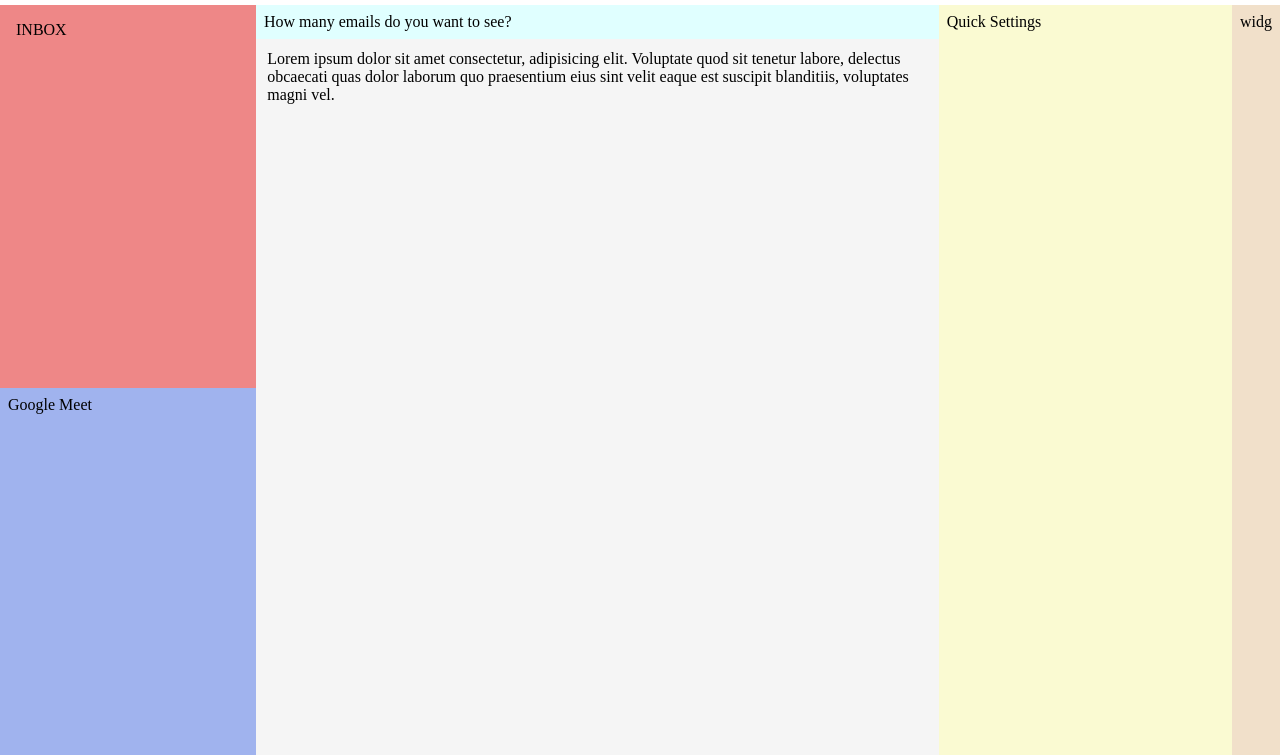
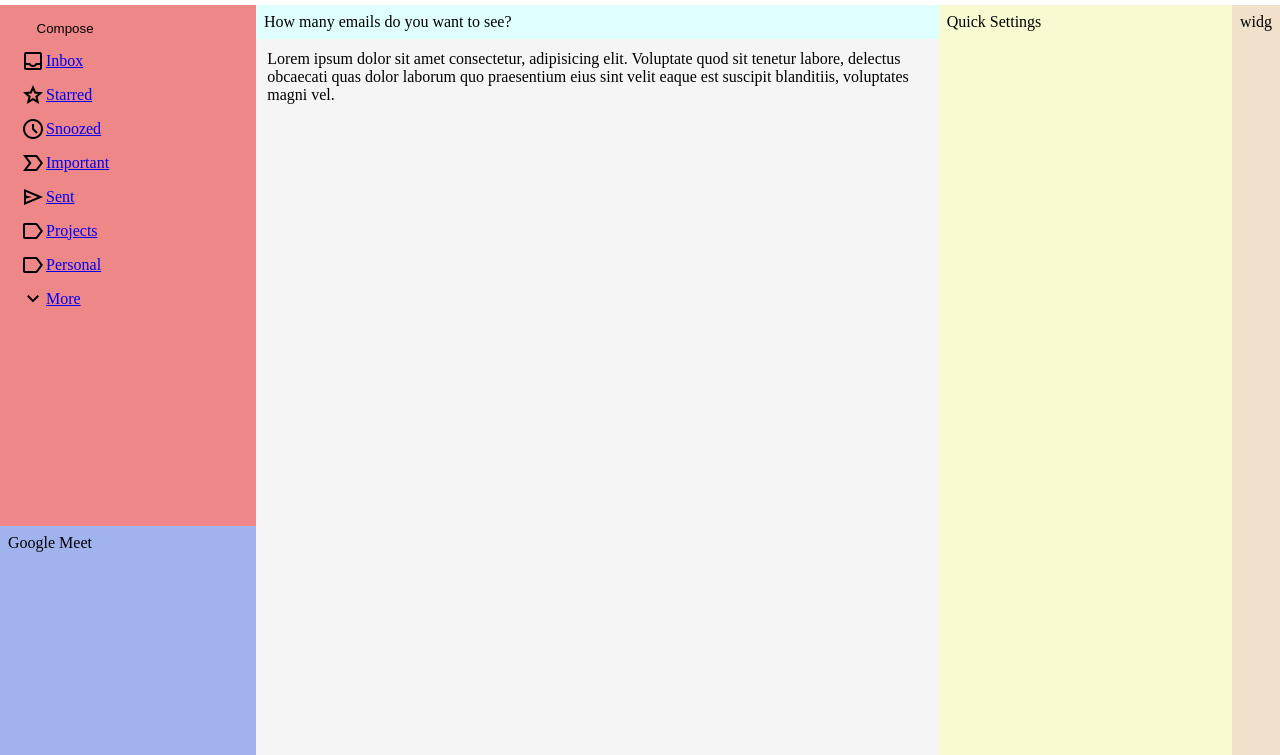
Before and after one commit to donaldmema/hoxton-html-gmail-components, a plain HTML site: page index.html in a window 1280 px wide. Shown: the part 45-800 px from the top of the page. Drawn offline with nearby package versions, Linux system fonts and the light colour scheme.

Commit message:
Created inbox section

```diff
--- a/index.html
+++ b/index.html
@@ -71,7 +71,43 @@
       </header>
 
       <aside class="left-panel">
-        <nav class="inbox-section">INBOX</nav>
+        <nav class="inbox-section">
+          <button class="inbox-section__compose-button">Compose</button>
+          <ul>
+            <li class="inbox-section__item">
+              <span class="material-symbols-outlined"> inbox </span>
+              <a href="#">Inbox</a>
+            </li>
+            <li class="inbox-section__item">
+              <span class="material-symbols-outlined"> star </span>
+              <a href="#">Starred</a>
+            </li>
+            <li class="inbox-section__item">
+              <span class="material-symbols-outlined"> schedule </span>
+              <a href="#">Snoozed</a>
+            </li>
+            <li class="inbox-section__item">
+              <span class="material-symbols-outlined"> label_important </span>
+              <a href="#">Important</a>
+            </li>
+            <li class="inbox-section__item">
+              <span class="material-symbols-outlined"> send </span>
+              <a href="#">Sent</a>
+            </li>
+            <li class="inbox-section__item">
+              <span class="material-symbols-outlined"> label </span>
+              <a href="#">Projects</a>
+            </li>
+            <li class="inbox-section__item">
+              <span class="material-symbols-outlined"> label </span>
+              <a href="#">Personal</a>
+            </li>
+            <li class="inbox-section__item">
+              <span class="material-symbols-outlined"> expand_more </span>
+              <a href="#">More</a>
+            </li>
+          </ul>
+        </nav>
         <div class="meetings-section">Google Meet</div>
       </aside>
 
```
